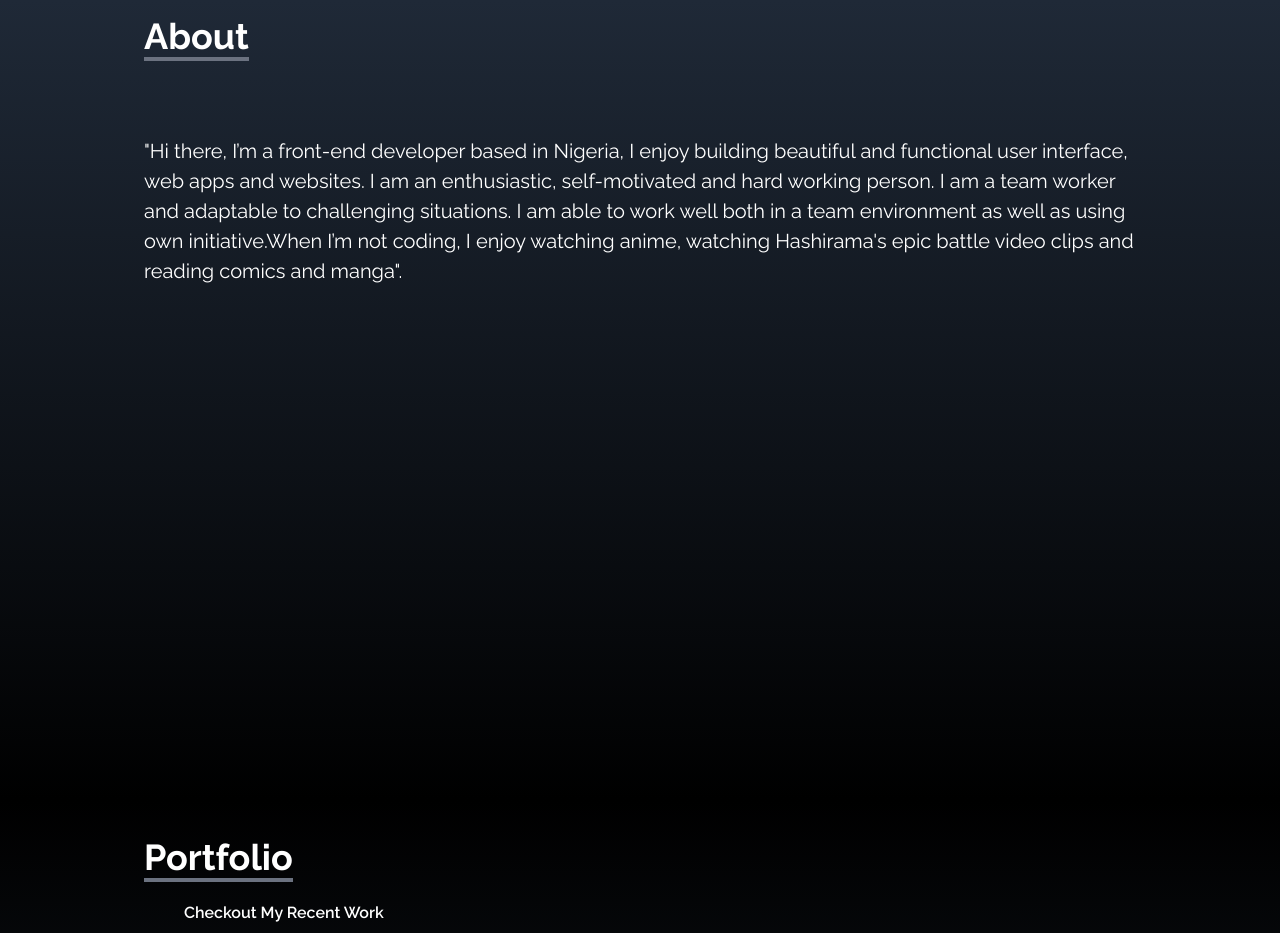
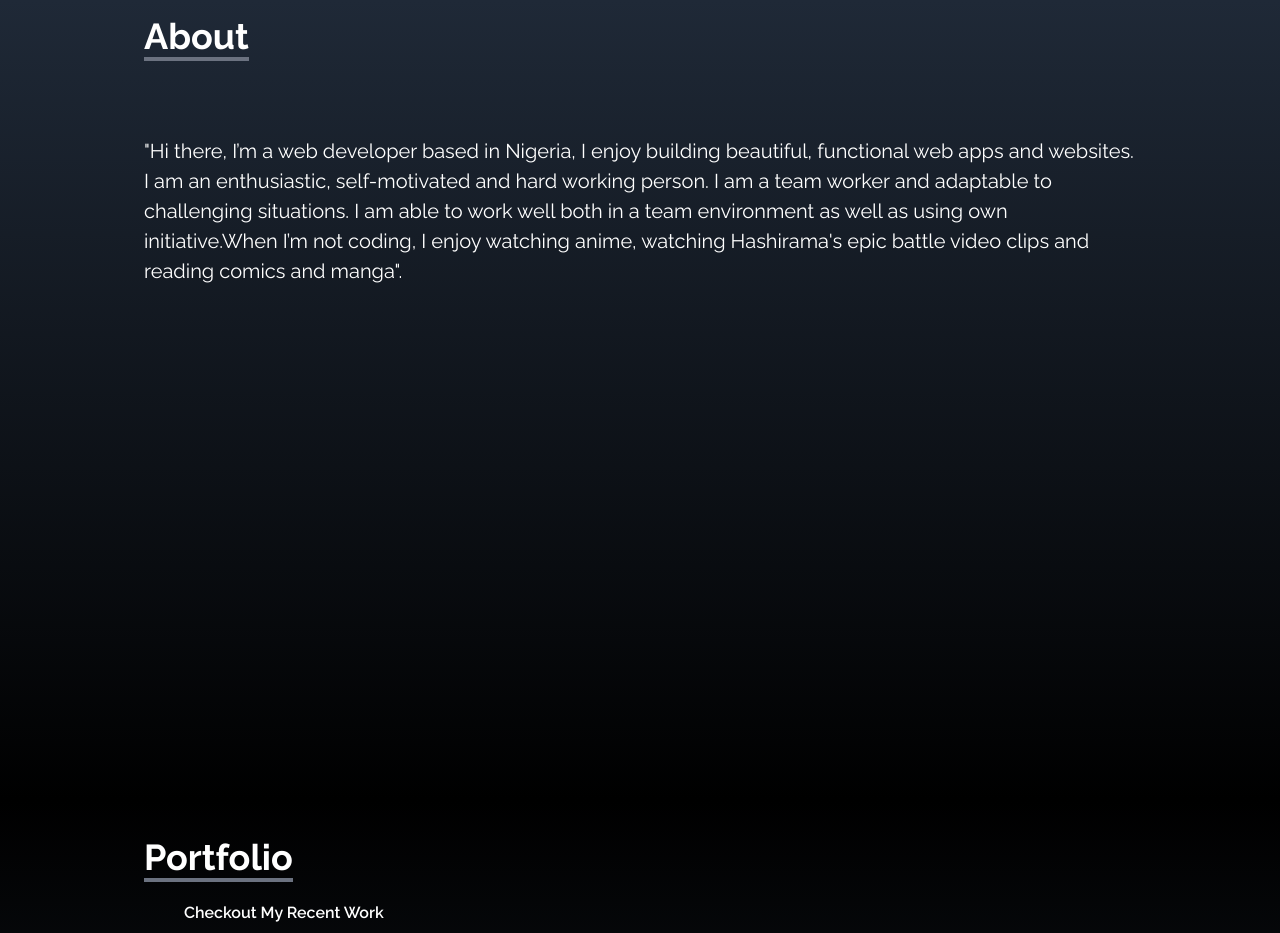
Before and after one commit to adeoluwa/portfolio, a React (Create React App) app: page / in a window 1280 px wide. Shown: the part 800-1733 px from the top of the page. Built offline with nearby package versions, Linux system fonts and the light colour scheme; a web font is replaced by a local one.

Commit message:
updated about.jsx

```diff
--- a/src/components/About.jsx
+++ b/src/components/About.jsx
@@ -14,8 +14,8 @@ const About = () => {
 
           <br />
           <p className="text-xl text-left leading-normal hover:text-center mt-20">
-            "Hi there, I’m a front-end developer based in Nigeria, I enjoy
-            building beautiful and functional user interface, web apps and
+            "Hi there, I’m a web developer based in Nigeria, I enjoy
+            building beautiful, functional web apps and
             websites. I am an enthusiastic, self-motivated and hard working
             person. I am a team worker and adaptable to challenging situations.
             I am able to work well both in a team environment as well as using
```
